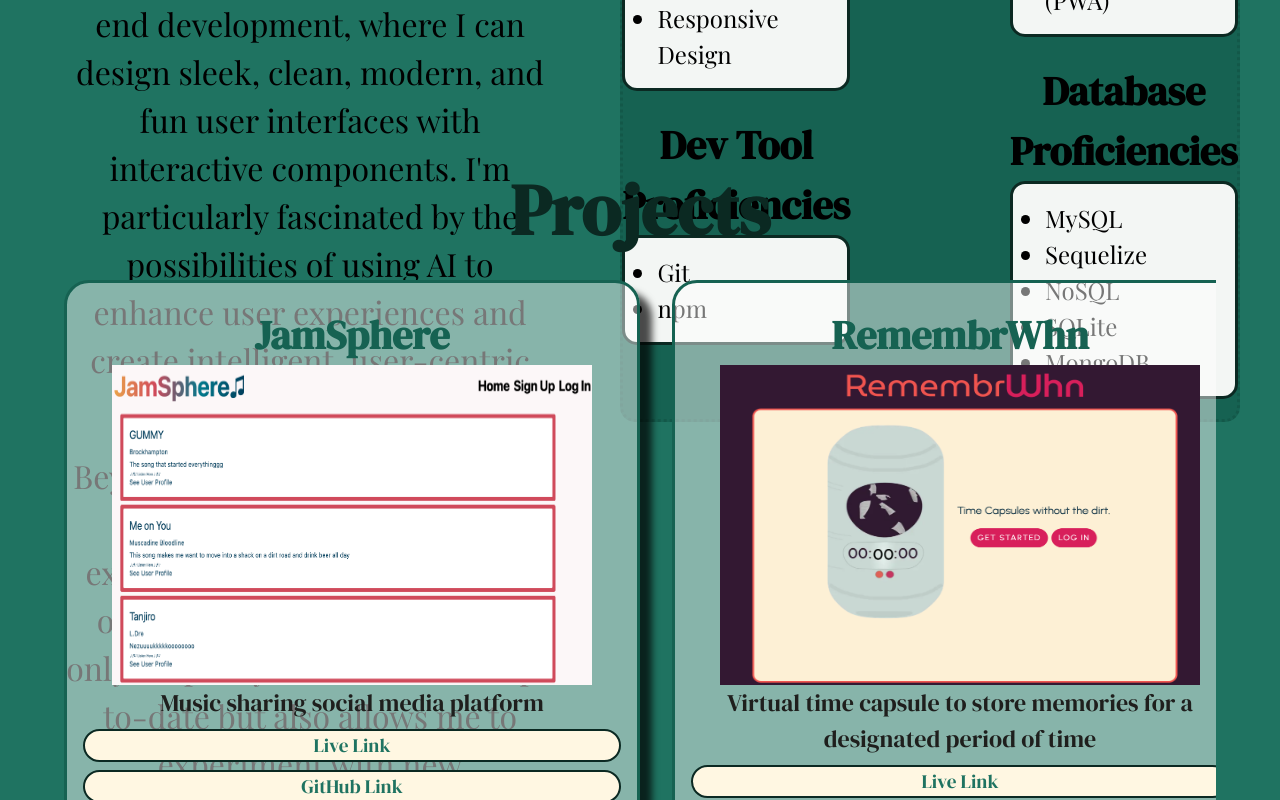
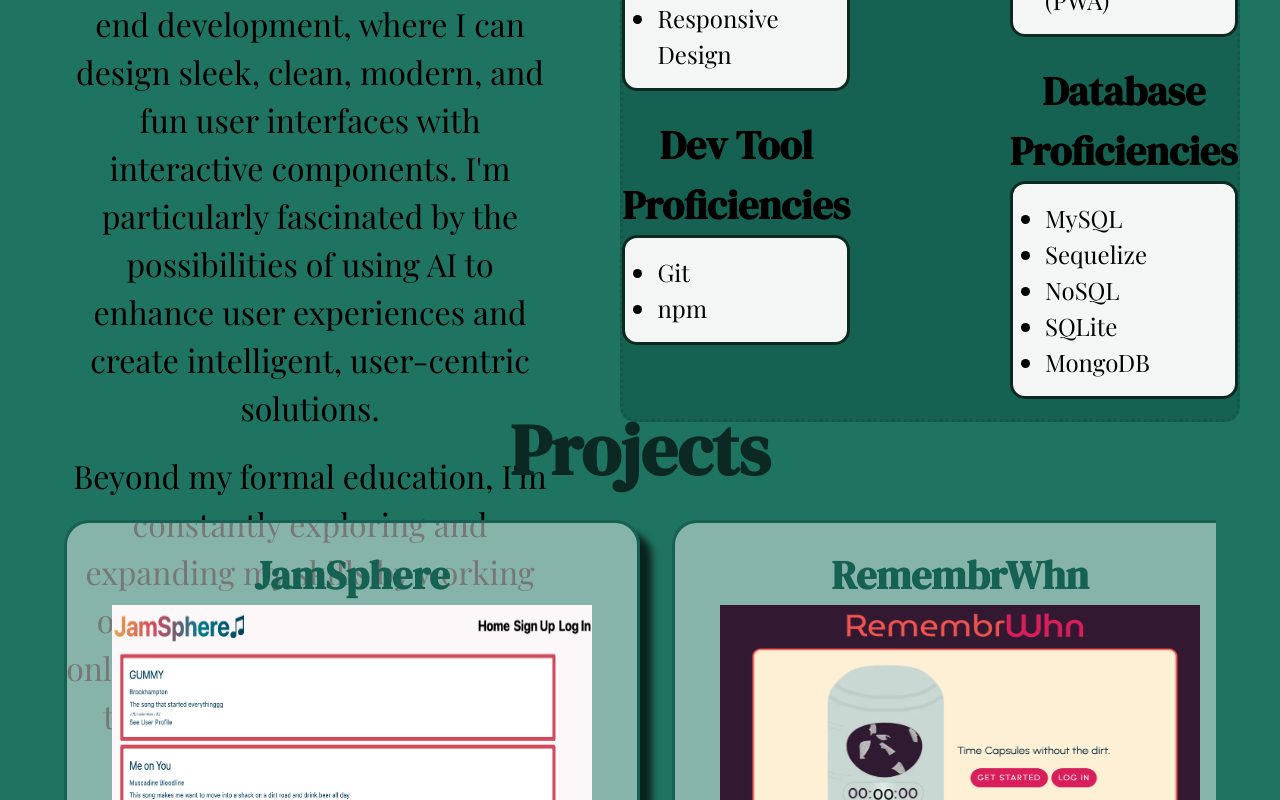
Before and after one commit to ashleytrollinger/portfolio, a Next.js app: page / in a window 1280 px wide. Shown: the part 1580-2380 px from the top of the page. Built offline with nearby package versions, Linux system fonts and the light colour scheme.

Commit message:
fixing for vercel deployment

```diff
--- a/src/app/page.css
+++ b/src/app/page.css
@@ -9,6 +9,10 @@
 section {
     height: 100vh;
     background-color: #1F7361;
+}
+
+section#projects {
+    padding-top: 15rem;
 }
 
 section h2 {
```
Also changed, not shown: 1 other file (tests, documents, lock files or other folders).
